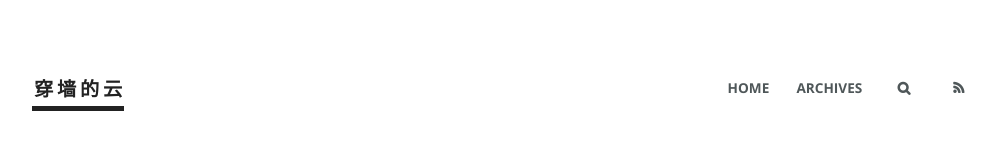
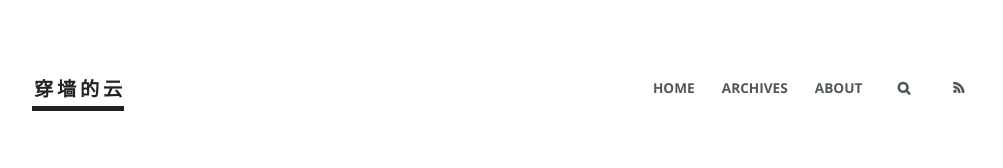
Before and after one commit to crosswall/crosswall.github.io, a plain HTML site: page 2015/05/09/hello-world/index.html in a window 1280 px wide. Shown: the top 168 px of the page, without its empty margins (138-1141 px from the left). Drawn offline with nearby package versions, Linux system fonts and the light colour scheme.

Commit message:
Site updated: 2015-05-09 16:35:26

```diff
--- a/2015/05/09/hello-world/index.html
+++ b/2015/05/09/hello-world/index.html
@@ -38,7 +38,7 @@ Quick">
 	</h1>
 	<nav class="nav">
 		<ul>
-			<li><a href="/">Home</a></li><li><a href="/archives">Archives</a></li>
+			<li><a href="/">Home</a></li><li><a href="/archives">Archives</a></li><li><a href="/">About</a></li>
 			<li><a id="nav-search-btn" class="nav-icon" title="Search"></a></li>
 			<li><a href="/atom.xml" id="nav-rss-link" class="nav-icon" title="RSS Feed"></a></li>
 		</ul>
```
Also changed, not shown: archives/2015/05/index.html (+1 -1 lines), archives/2015/index.html (+1 -1 lines), archives/index.html (+1 -1 lines), index.html (+1 -1 lines).
